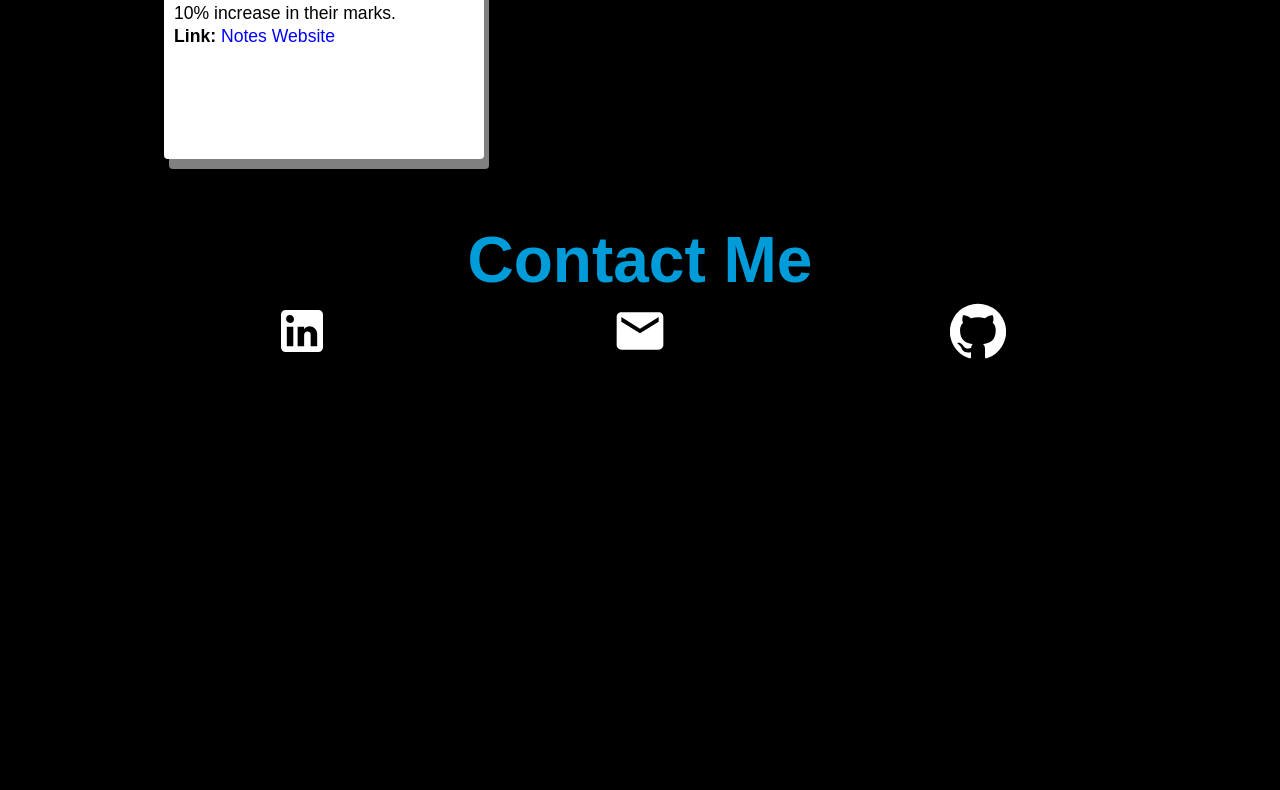
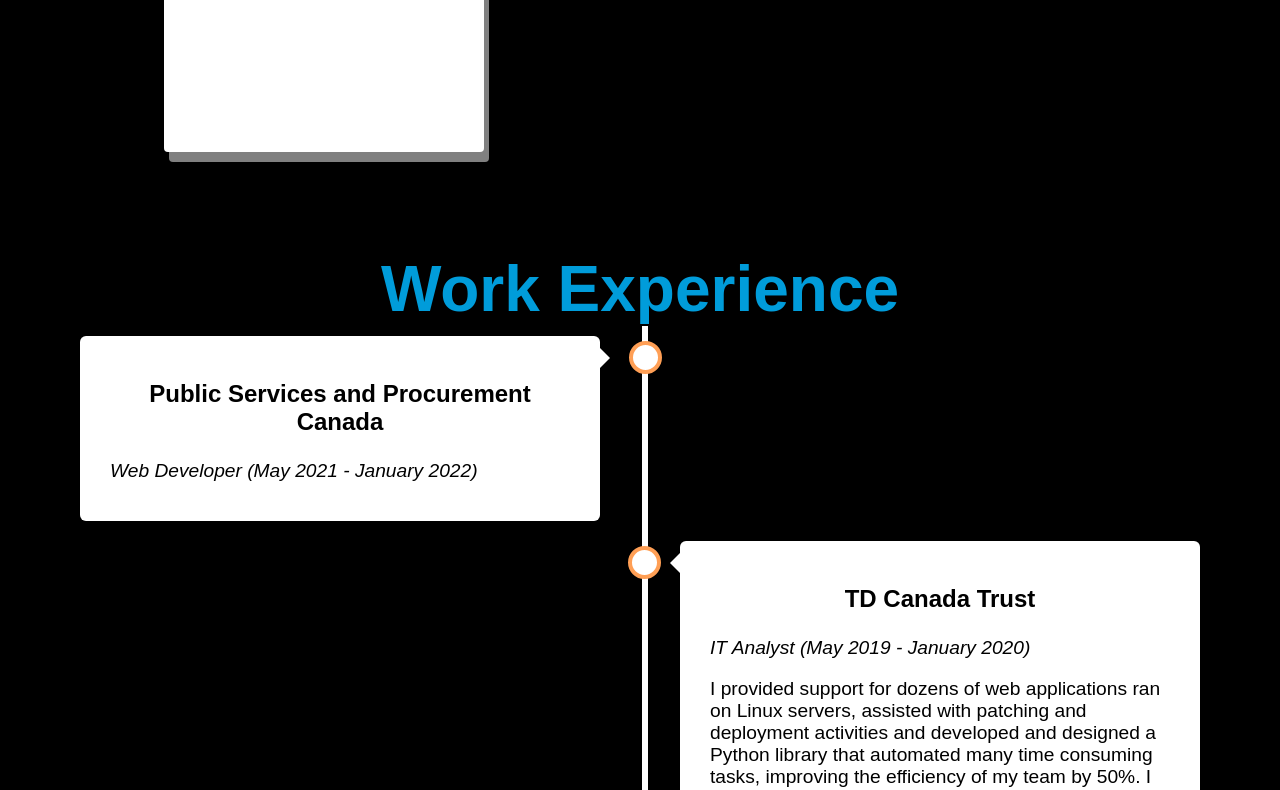
Before and after one commit to ricklan/website, a React (Create React App) app: page / in a window 1280 px wide. Shown: the part 2000-2790 px from the top of the page. Before the commit the page ends 2372 px from the top, so only its background shows below. Built offline with nearby package versions, Linux system fonts and the light colour scheme.

Commit message:
Finished work section

```diff
--- a/src/Components/About_Me/aboutMe.css
+++ b/src/Components/About_Me/aboutMe.css
@@ -1,7 +1,7 @@
 #aboutMe{
     color: white;
-    padding-left: 30%;
-    padding-right: 30%;
+    padding-left: 20%;
+    padding-right: 20%;
     overflow-wrap: break-word;
     word-wrap: break-word;
     padding-bottom: 5%;
--- a/src/Components/Contact/contact.jsx
+++ b/src/Components/Contact/contact.jsx
@@ -3,6 +3,7 @@
 import GitHubIcon from '@material-ui/icons/GitHub';
 import EmailIcon from '@material-ui/icons/Email';
 import LinkedInIcon from '@material-ui/icons/LinkedIn';
+import DescriptionIcon from '@material-ui/icons/Description';
 import { Button } from '@material-ui/core';
 import { makeStyles } from '@material-ui/core/styles';
 
@@ -78,6 +79,12 @@
                         <GitHubIcon className={classes.socialMedia}></GitHubIcon>
                     </a>
                 </Button>
+
+                <Button>
+                    <a rel="noreferrer" href="https://github.com/ricklan/website/blob/master/Static/Resume.pdf" target="_blank">
+                        <DescriptionIcon className={classes.socialMedia}></DescriptionIcon>
+                    </a>
+                </Button>
             </div>
         </div >
     )
--- a/src/Components/Home/home.css
+++ b/src/Components/Home/home.css
@@ -1,13 +1,8 @@
-#title{
-    color: #009cda;
-    font-weight: bold;
+#homepage{
     display: flex;
-    flex-wrap: wrap;
-    word-wrap: break-word;
     justify-content: center;
     align-items: center;
-    height: 100vh;
-    font-size: 1.35rem;
+    height: 105vh;
     animation: show_title 2s ease-in-out;
     margin-top: 0;
 }
@@ -17,27 +12,3 @@
     50% { opacity: 0.5; }
     100% { opacity: 1; }
 }
-
-@media only screen and (min-width: 360px){
-    #title{
-        font-size: 1.75rem;
-    }
-}
-
-@media only screen and (min-width: 540px){
-    #title{
-        font-size: 2.5rem;
-    }
-}
-
-@media only screen and (min-width: 768px){
-    #title{
-        font-size: 3.5rem;
-    }
-}
-
-@media only screen and (min-width: 1024px){
-    #title{
-        font-size: 5rem;
-    }
-}
--- a/src/Components/Home/home.jsx
+++ b/src/Components/Home/home.jsx
@@ -4,6 +4,8 @@
 export default function Home() {
 
     return (
-        <h1 id="title">Welcome to my website</h1>
+        <div id="homepage">
+            <h1 className="title">Welcome to my website</h1>
+        </div>
     )
 }
--- a/src/Components/Past_Projects/projects.css
+++ b/src/Components/Past_Projects/projects.css
@@ -10,6 +10,7 @@
     align-items: center;
     margin-top: 2px;
     width: 100%;
+    margin-bottom: 100px;
 }
 
 .project{
@@ -18,9 +19,9 @@
     width: 80%;
     box-sizing: border-box;
     margin-left: 5px;
-    margin-bottom: 15px;
+    margin-bottom: 50px;
     border-radius: 4px;
-    height:22rem;
+    min-height:25rem;
     line-height: 1.3;
     display: block;
     box-shadow: 5px 10px grey;
--- /dev/null
+++ b/src/Components/Work_History/work.css
@@ -0,0 +1,157 @@
+* {
+    box-sizing: border-box;
+}
+
+.timeline {
+    position: relative;
+    max-width: 1200px;
+    margin: 0 auto;
+}
+
+.timeline::after {
+    content: '';
+    position: absolute;
+    width: 6px;
+    background-color: white;
+    top: 0;
+    bottom: 0;
+    left: 50.4%;
+    margin-left: -3px;
+}
+
+/* Container around content */
+.container {
+    padding: 10px 40px;
+    position: relative;
+    background-color: inherit;
+    width: 50%;
+}
+
+/* The circles on the timeline */
+.container::after {
+    content: '';
+    position: absolute;
+    width: 25px;
+    height: 25px;
+    right: -22px;
+    background-color: white;
+    border: 4px solid #FF9F55;
+    top: 15px;
+    border-radius: 50%;
+    z-index: 1;
+}
+
+/* Place the container to the left */
+.left {
+    left: 0;
+}
+
+/* Place the container to the right */
+.right {
+    left: 50%;
+}
+
+/* Add arrows to the left container (pointing right) */
+.left::before {
+    content: " ";
+    height: 0;
+    position: absolute;
+    top: 22px;
+    width: 0;
+    z-index: 1;
+    right: 30px;
+    border: medium solid white;
+    border-width: 10px 0 10px 10px;
+    border-color: transparent transparent transparent white;
+}
+
+/* Add arrows to the right container (pointing left) */
+.right::before {
+    content: " ";
+    height: 0;
+    position: absolute;
+    top: 22px;
+    width: 0;
+    z-index: 1;
+    left: 30px;
+    border: medium solid white;
+    border-width: 10px 10px 10px 0;
+    border-color: transparent white transparent transparent;
+}
+
+/* Fix the circle for containers on the right side */
+.right::after {
+    left: -12px;
+}
+
+.event{
+    background-color: white;
+    position: relative;
+    border-radius: 6px;
+    padding: 20px 30px;
+}
+
+.place{
+    font-weight: bold;
+    text-align: center;
+    font-size: 1.5rem;
+}
+
+.time{
+    font-size: 1.2rem;
+    font-style: italic;
+}
+
+.description{
+    font-size: 1.2rem;
+}
+
+@media screen and (max-width: 600px) {
+    .timeline{
+        left: 10%;
+    }
+    /* Place the timelime to the left */
+    .timeline::after {
+        left: 31px;
+    }
+
+    /* Full-width containers */
+    .container {
+        width: 100%;
+        padding-left: 70px;
+        padding-right: 25px;
+    }
+
+    /* Make sure that all arrows are pointing leftwards */
+    .container::before {
+        left: 60px;
+        border: medium solid white;
+        border-width: 10px 10px 10px 0;
+        border-color: transparent white transparent transparent;
+    }
+
+    /* Make sure all circles are at the same spot */
+    .left::after, .right::after {
+        left: 15px;
+    }
+
+    /* Make all right containers behave like the left ones */
+    .right {
+        left: 0%;
+    }
+
+    .place{
+        font-weight: bold;
+        text-align: center;
+        font-size: 1rem;
+    }
+
+    .time{
+        font-size: 0.9rem;
+        font-style: italic;
+    }
+
+    .description{
+        font-size: 0.9rem;
+    }
+}
--- a/src/Components/Work_History/work.jsx
+++ b/src/Components/Work_History/work.jsx
@@ -1,7 +1,32 @@
+import './work.css'
+import "../../Global/global.css"
+import "../../Global/title.css"
 
 export default function Work() {
     return (
         <div>
+            <h1 className="title"> Work Experience </h1>
+
+            <div className="timeline">
+
+                <div className="container left">
+                    <div className="event">
+                        <p className="place">Public Services and Procurement Canada </p>
+                        <p className="time">Web Developer (May 2021 - January 2022)</p>
+                        <p className="description"></p>
+                    </div>
+                </div>
+
+                <div className="container right">
+                    <div className="event">
+                        <p className="place">TD Canada Trust </p>
+                        <p className="time">IT Analyst (May 2019 - January 2020)</p>
+                        <p className="description">
+                            I provided support for dozens of web applications ran on Linux servers, assisted with patching and deployment activities and developed and designed a Python library that automated many time consuming tasks, improving the efficiency of my team by 50%. I also took the initative to regularly update my team's documentation, create a Unix training guide and mentor new teammates.
+                        </p>
+                    </div>
+                </div>
+            </div>
         </div>
     )
 }
--- a/src/Global/global.css
+++ b/src/Global/global.css
@@ -9,7 +9,7 @@
     color: blue;
 }
 
-a :visited {
+a:visited {
     text-decoration: none;
 }
 
```
Also changed, not shown: 15 other files (tests, documents, lock files or other folders).
